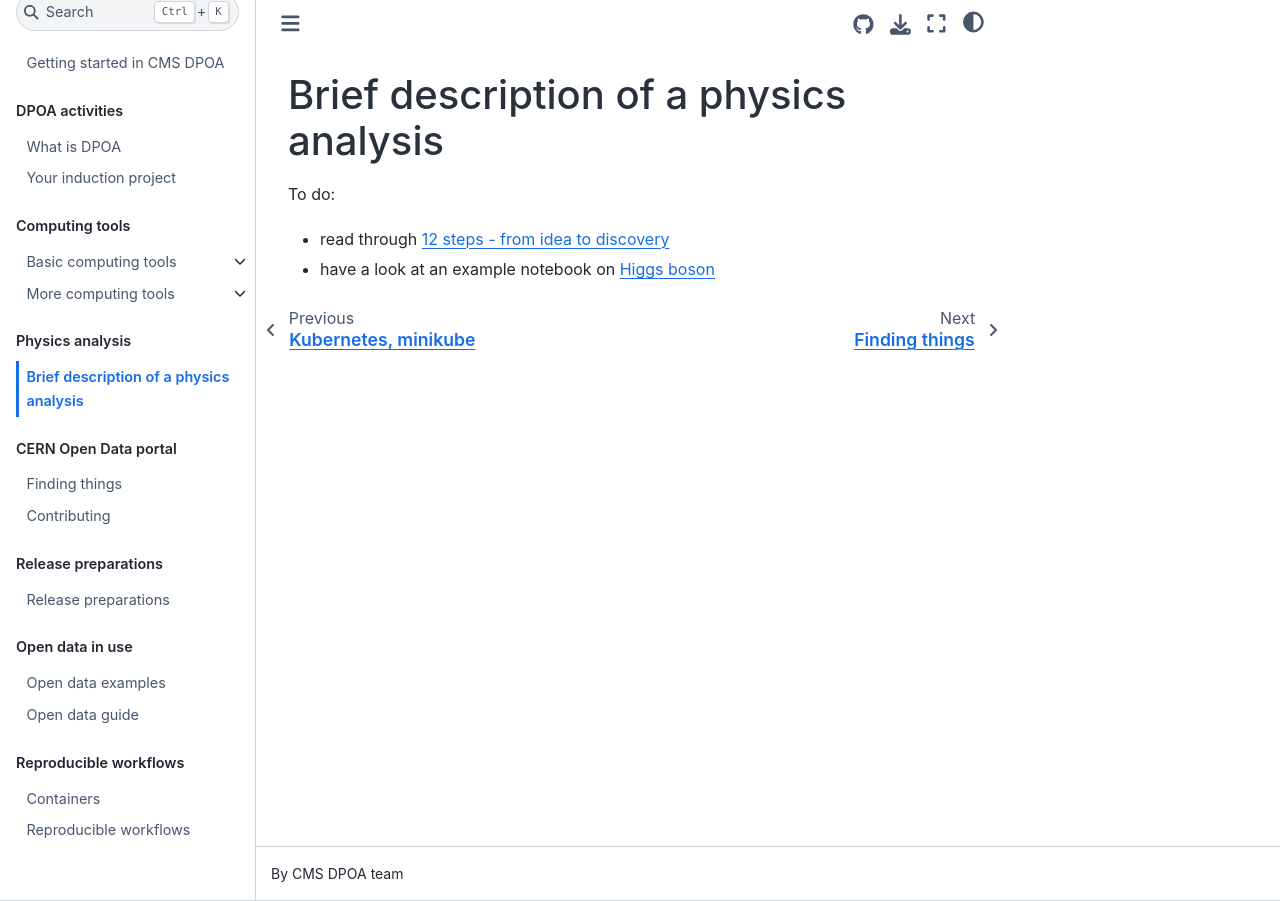
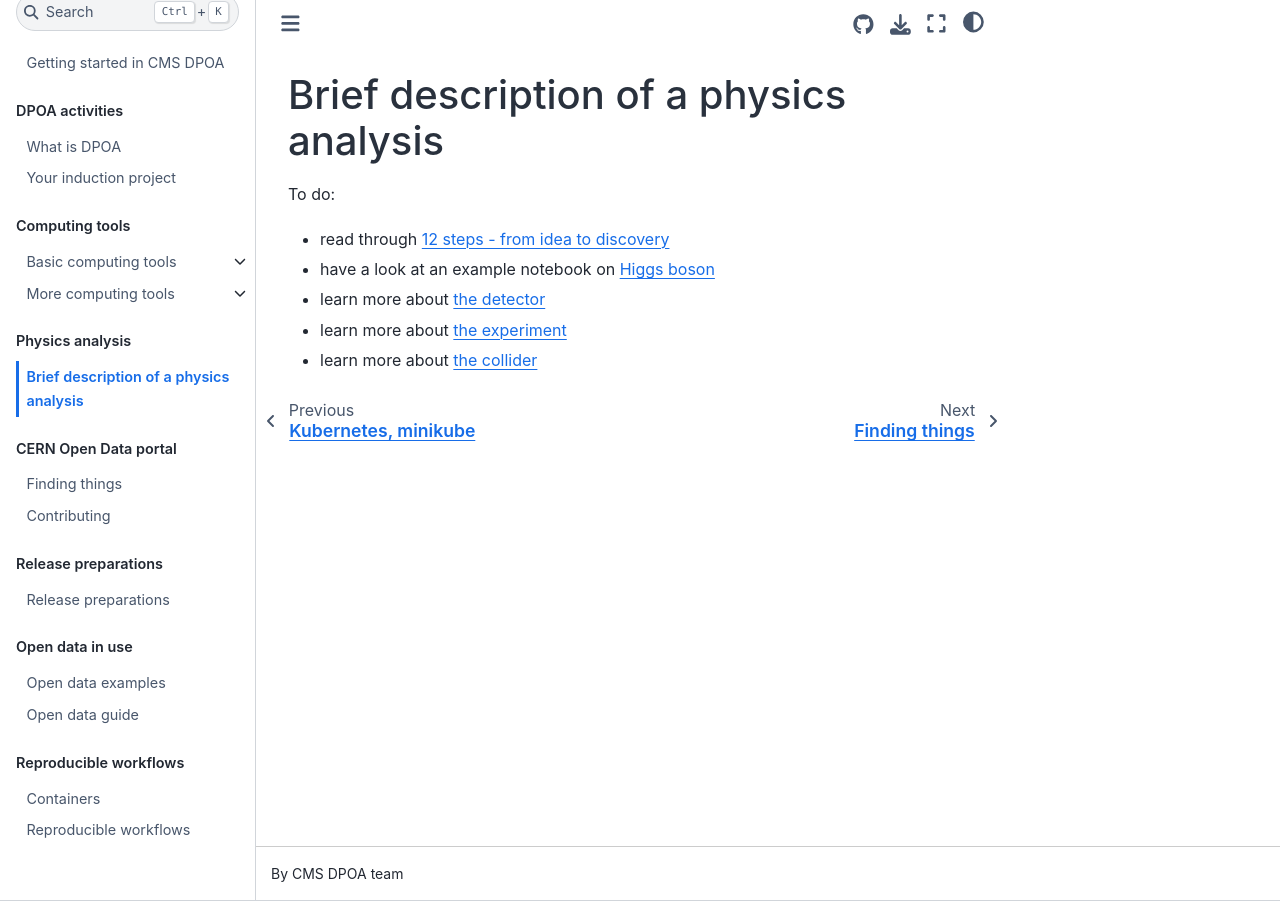
Before and after one commit to cms-dpoa/cms-dpoa-getting-started, a Jupyter Book: the page built from physics/briefdescription.md, in a window 1280 px wide. Built offline with Jupyter Book 1.0.4 settings and Sphinx 7.4.7 and the Sphinx Book theme 1.1.4, drawn with Linux system fonts in a browser that asks for light colours.

Commit message:
add detector, expirment and collider useful resources

```diff
--- a/physics/briefdescription.md
+++ b/physics/briefdescription.md
@@ -1,5 +1,9 @@
 # Brief description of a physics analysis
 
 To do:
-  - read through [12 steps - from idea to discovery](https://home.cern/science/physics/12-steps-idea-discovery)
-  - have a look at an example notebook on [Higgs boson](https://mybinder.org/v2/gh/cms-opendata-education/cms-jupyter-materials-english/HEAD?filepath=Exercises-with-open-data%2FAdvanced%2FHunting-the-Higgs-4leptons.ipynb)
+
+- read through [12 steps - from idea to discovery](https://home.cern/science/physics/12-steps-idea-discovery)
+- have a look at an example notebook on [Higgs boson](https://mybinder.org/v2/gh/cms-opendata-education/cms-jupyter-materials-english/HEAD?filepath=Exercises-with-open-data%2FAdvanced%2FHunting-the-Higgs-4leptons.ipynb)
+- learn more about [the detector](https://cms.cern/detector)
+- learn more about [the experiment](https://home.cern/science/experiments/cms)
+- learn more about [the collider](https://home.cern/science/accelerators/large-hadron-collider)
```
